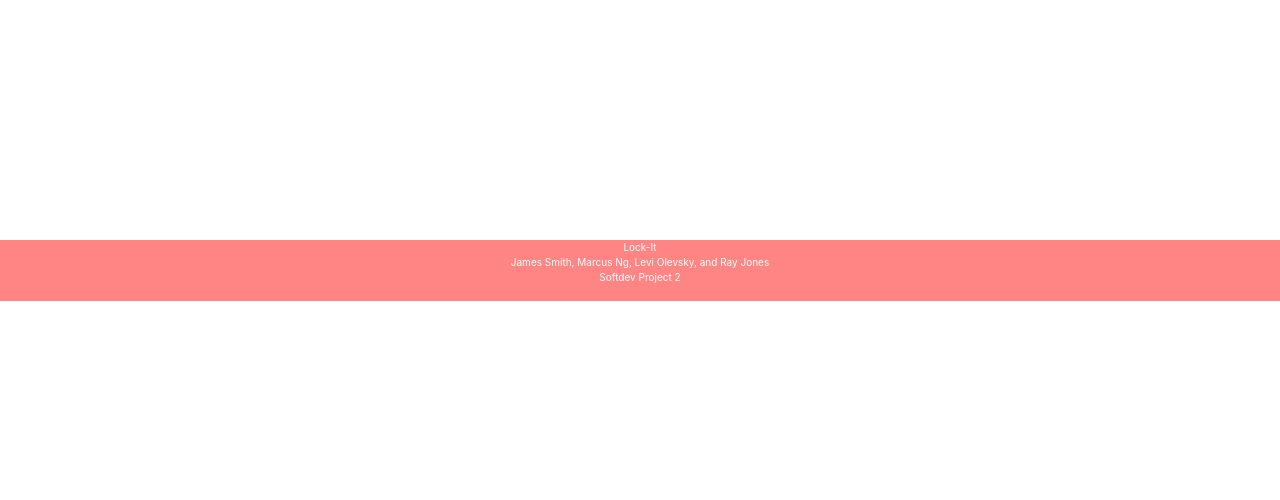
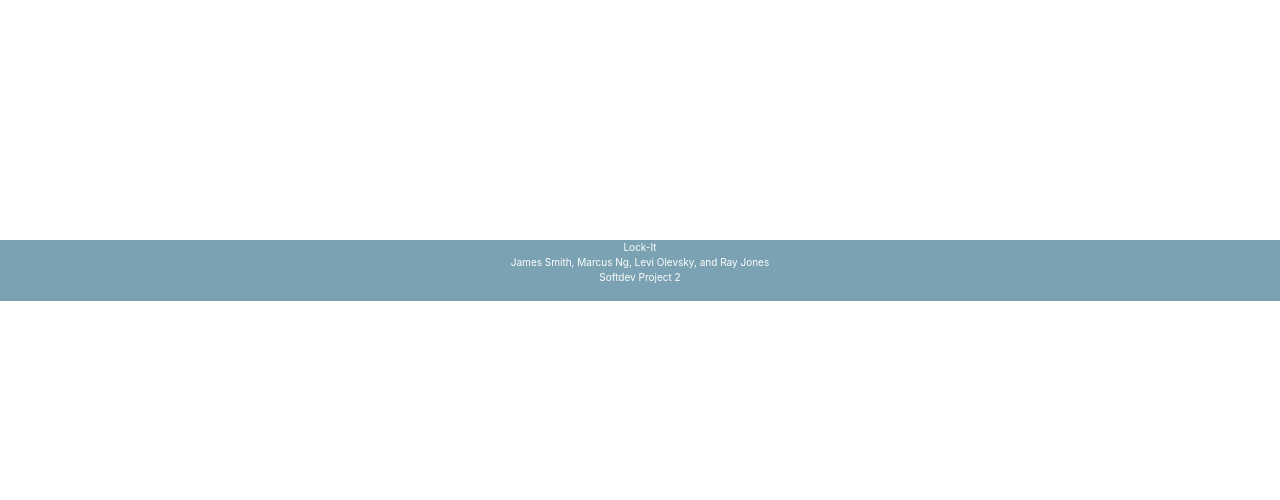
Before and after one commit to JamesSmith1202/somewhat_useful, a Flask app: page / in a window 1280 px wide. Shown: the part 499-999 px from the top of the page. Run offline with Flask 2, Linux system fonts and the light colour scheme; some libraries are stand-ins or nearby versions.

Commit message:
another cosmetic fix

```diff
--- a/main/static/style.css
+++ b/main/static/style.css
@@ -28,8 +28,13 @@ body {
   padding-left: 15px;
   padding-right: 15px;
 }
+
 .footerhdr{
   font-size: 10px;
+}
+
+.footer {
+	background-color: #7aa2b3;
 }
 
 h1{
--- a/main/templates/template.html
+++ b/main/templates/template.html
@@ -77,7 +77,7 @@
   }
 </style>
 
-<div class="footer">
+<div class="footer" style="background-color: #7aa2b3;">
   <p class="footerhdr">
     Lock-It <br>
     James Smith, Marcus Ng, Levi Olevsky, and Ray Jones<br>
```
